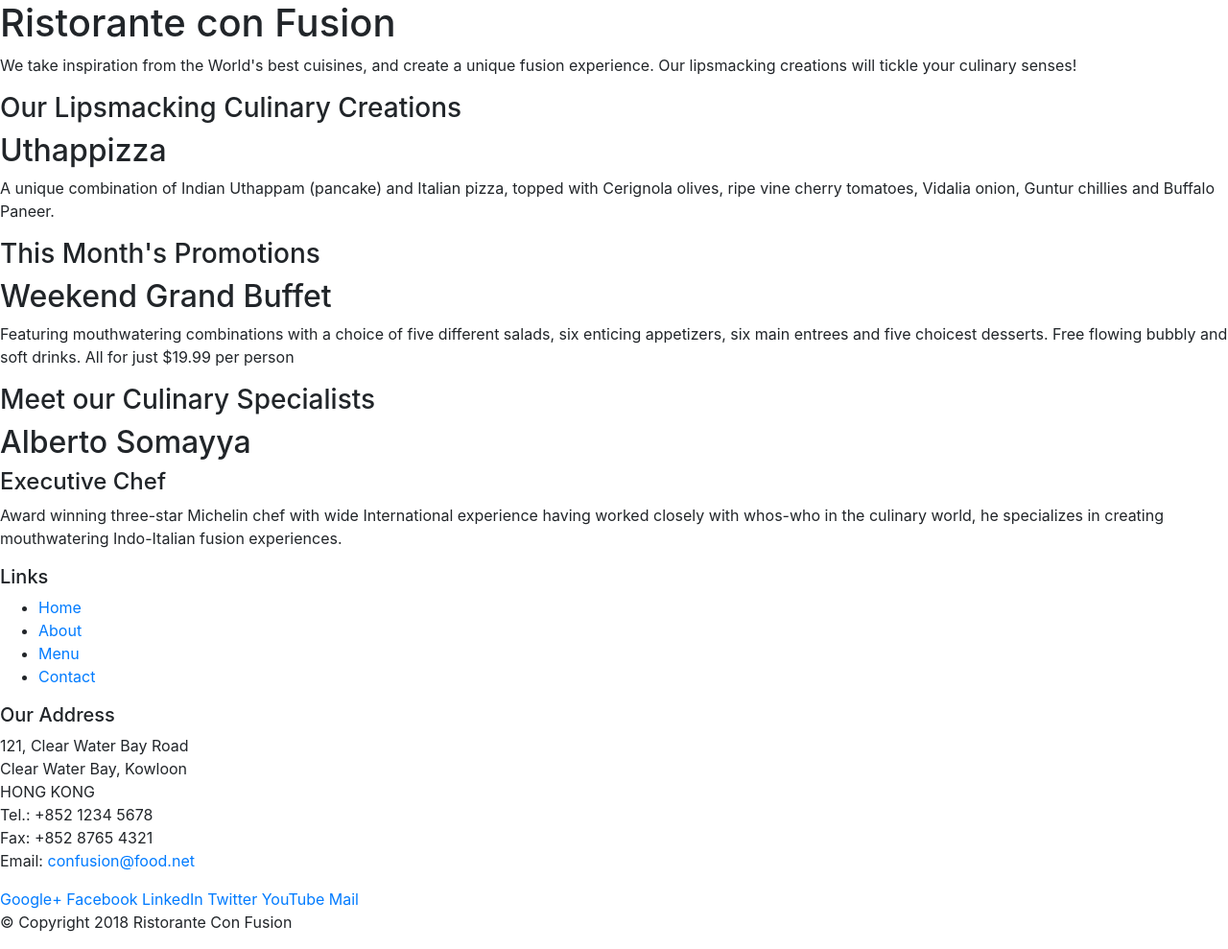
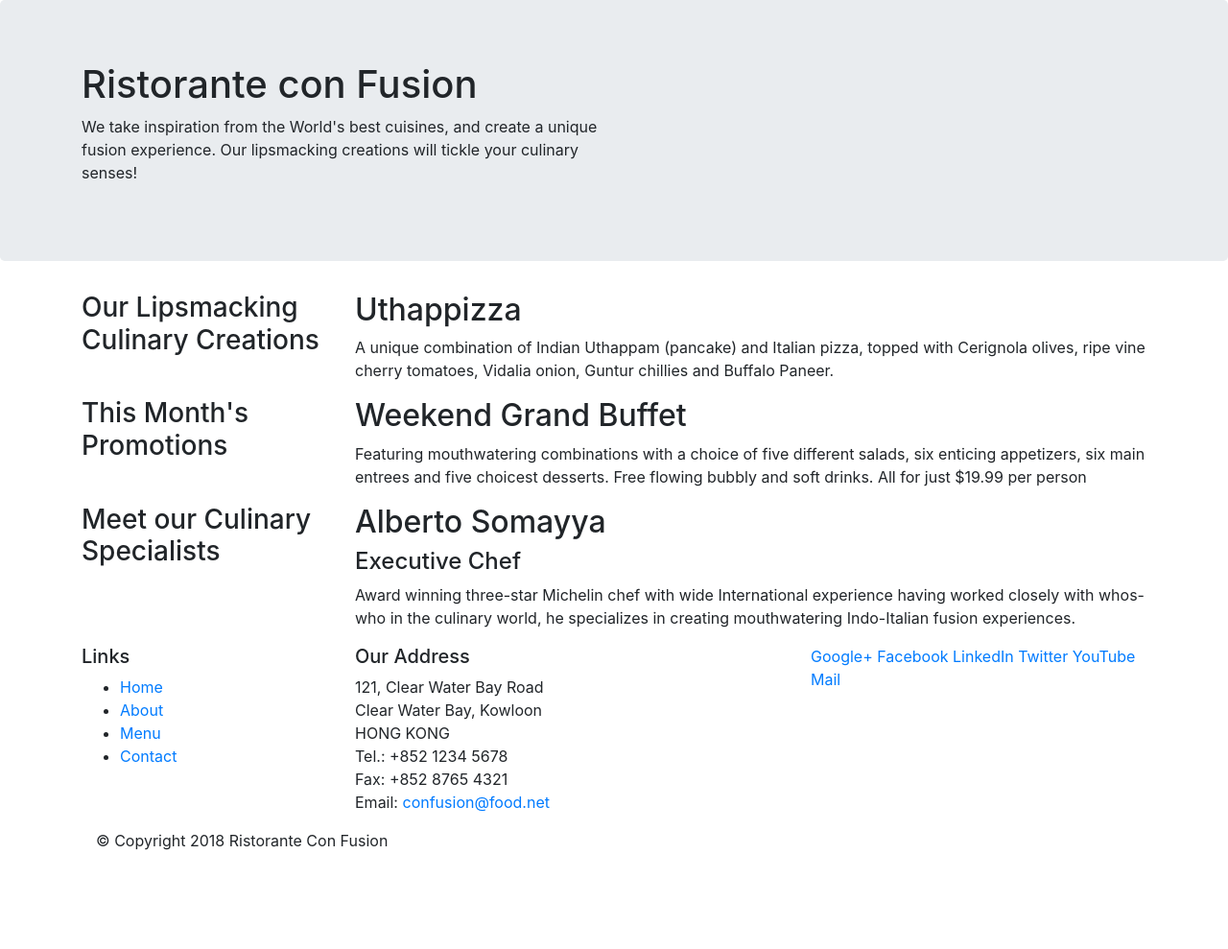
Before and after one commit to gpsuhas20/Bootstrap-Coursera, a website: page index.html in a window 1280 px wide. Shown: the whole page at 96% size. After the commit the page ends 904 px from the top, so only its background shows below. Drawn offline with nearby package versions, Linux system fonts and the light colour scheme.

Commit message:
bootstrap grid design 1

```diff
--- a/index.html
+++ b/index.html
@@ -6,7 +6,7 @@
       <meta charset="utf-8">
       <meta name="viewport" content="width=device-width, initial-scale=1, shrink-to-fit=no">
       <meta http-equiv="x-ua-compatible" content="ie=edge">
-
+      <meta name="viewport" content="width=device-width, initial-scale=1, shrink-to-fit=no">
       <!-- Bootstrap CSS -->
       <link rel="stylesheet" href="node_modules/bootstrap/dist/css/bootstrap.min.css">
     <title>Ristorante Con Fusion</title>
@@ -15,46 +15,48 @@
 
 <body>
 
-    <header>
-        <div>
-            <div>
-                <div>
+    <header  class="jumbotron">
+        <div class="container" >
+            <div class="row">
+                <div class="col-12 col-sm-6" >
                     <h1>Ristorante con Fusion</h1>
                     <p>We take inspiration from the World's best cuisines, and create a unique fusion experience. Our lipsmacking creations will tickle your culinary senses!</p>
                 </div>
-                <div>
+                <div class="col-12 col-sm"><!-- here this div element will occupy the r
+                remaining space as first will occupy 6 cols
+            in small screens it will occupy all 12 columns.-->
                 </div>
             </div>
         </div>
     </header>
 
-    <div>
-        <div>
-            <div>
+    <div class="container">
+        <div  class="row">
+            <div class="col-12 col-sm-4 col-md-3">
                 <h3>Our Lipsmacking Culinary Creations</h3>
             </div>
-            <div>
+            <div class="col col-sm col-md"><!-- this will occupy the remaining cols after 4/3 cols taken up by upper div-->
                 <h2>Uthappizza</h2>
                 <p>A unique combination of Indian Uthappam (pancake) and Italian pizza, topped with Cerignola olives, ripe vine cherry tomatoes, Vidalia onion, Guntur chillies and Buffalo Paneer.</p>
             </div>
         </div>
 
 
-        <div>
-            <div>
+        <div class="row">
+            <div  class="col-12 col-sm-4 col-md-3">
                 <h3>This Month's Promotions</h3>
             </div>
-            <div>
+            <div class="col col-sm col-md">
                 <h2>Weekend Grand Buffet</h2>
                 <p>Featuring mouthwatering combinations with a choice of five different salads, six enticing appetizers, six main entrees and five choicest desserts. Free flowing bubbly and soft drinks. All for just $19.99 per person </p>
             </div>
         </div>
 
-        <div>
-            <div>
+        <div class="row">
+            <div  class="col-12 col-sm-4 col-md-3">
                 <h3>Meet our Culinary Specialists</h3>
             </div>
-            <div>
+            <div class="col col-sm col-md">
                 <h2>Alberto Somayya</h2>
                 <h4>Executive Chef</h4>
                 <p>Award winning three-star Michelin chef with wide International experience having worked closely with whos-who in the culinary world, he specializes in creating mouthwatering Indo-Italian fusion experiences. </p>
@@ -63,9 +65,9 @@
     </div>
 
     <footer>
-        <div>
-            <div>
-                <div>
+        <div class="container">
+            <div class="row">
+                <div class="col-4 col-sm-3">
                     <h5>Links</h5>
                     <ul>
                         <li><a href="#">Home</a></li>
@@ -74,7 +76,7 @@
                         <li><a href="#">Contact</a></li>
                     </ul>
                 </div>
-                <div>
+                <div class="col-7 col-sm-5">
                     <h5>Our Address</h5>
                     <address>
 		              121, Clear Water Bay Road<br>
@@ -85,7 +87,8 @@
 		              Email: <a href="mailto:confusion@food.net">confusion@food.net</a>
 		           </address>
                 </div>
-                <div>
+                <div class="col-12 col-sm-4"><!--  for small screens this will occupy the next row
+                even though mentioned as same row-->
                     <div>
                         <a href="http://google.com/+">Google+</a>
                         <a href="http://www.facebook.com/profile.php?id=">Facebook</a>
@@ -97,7 +100,7 @@
                 </div>
            </div>
            <div>
-                <div>
+                <div  class="col-auto"><!-- it will occupy the space as the same content.-->
                     <p>© Copyright 2018 Ristorante Con Fusion</p>
                 </div>
            </div>
```
